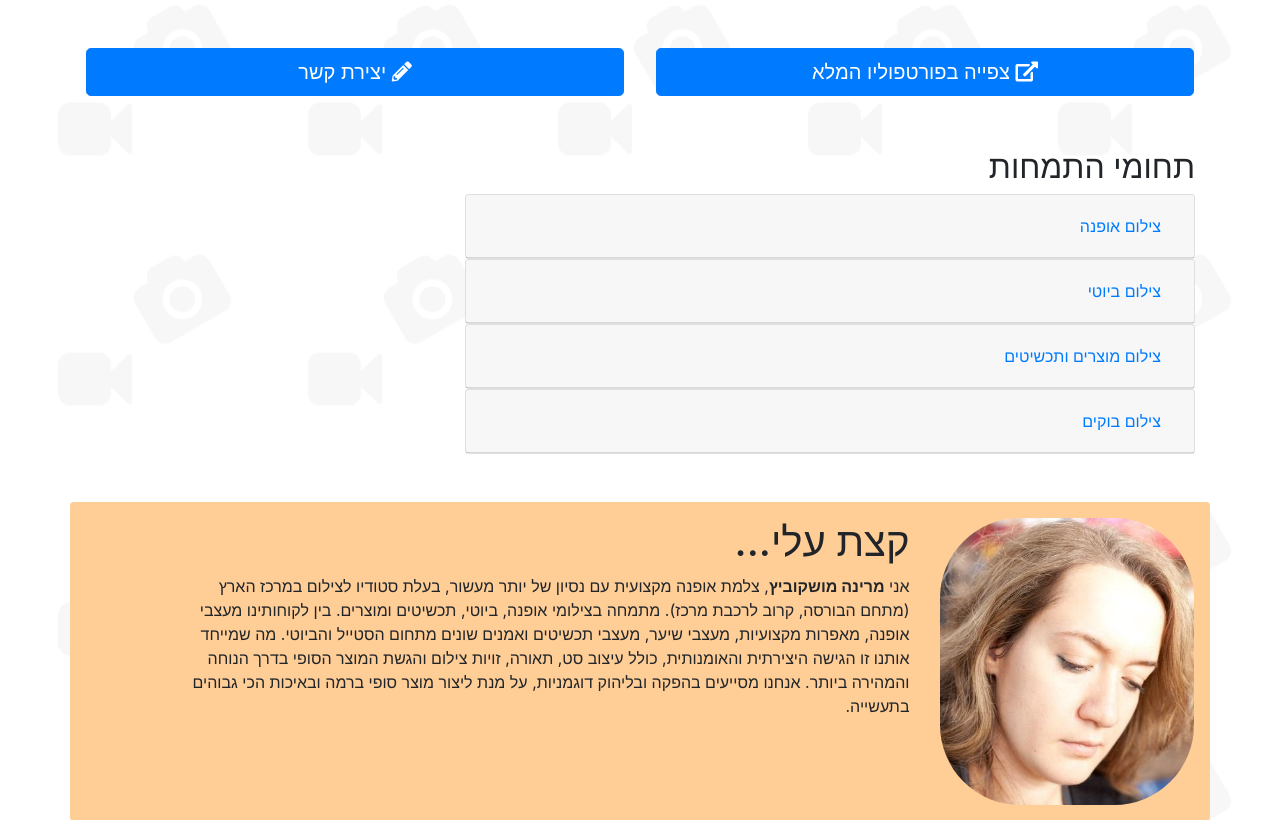
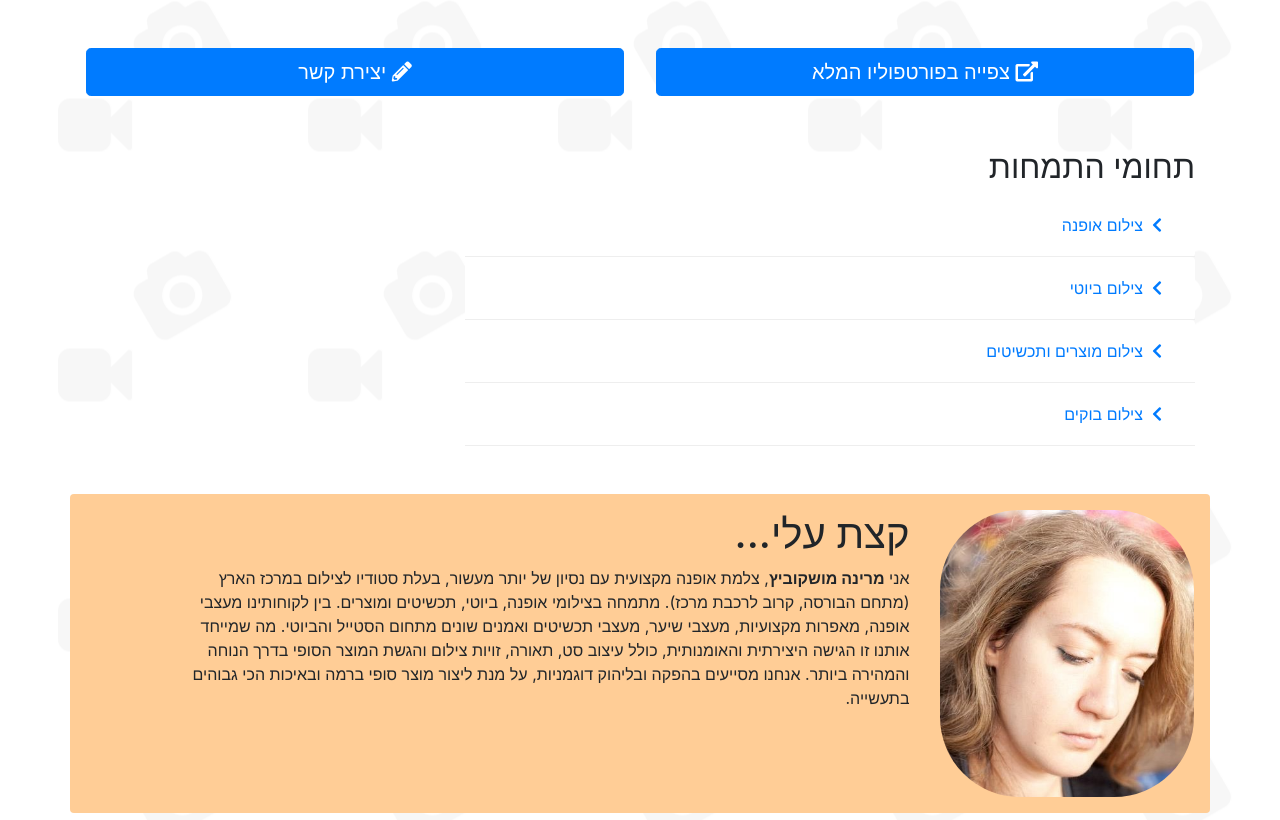
Before and after one commit to sgchris/multashkalp, a PHP site: page / in a window 1280 px wide. Shown: the part 770-1590 px from the top of the page. Run offline with PHP 8.4, Linux system fonts and the light colour scheme; some libraries are stand-ins or nearby versions.

Commit message:
updated bullets styles. added chevron icons

```diff
--- a/assets/styles.css
+++ b/assets/styles.css
@@ -31,3 +31,27 @@ body {
     box-sizing: border-box;
     display: none;
 }
+
+.categories-bullets .card {
+    border: 0;
+}
+
+.categories-bullets .card-header {
+    background: transparent;
+    border-bottom: 1px solid #EEE
+
+}
+
+.categories-bullets button .fa-chevron-left {
+    display: none;
+}
+.categories-bullets button .fa-chevron-down {
+    display: inline-block;
+}
+
+.categories-bullets button.collapsed .fa-chevron-left {
+    display: inline-block;
+}
+.categories-bullets button.collapsed .fa-chevron-down {
+    display: none;
+}
--- a/index.php
+++ b/index.php
@@ -137,7 +137,7 @@
     ?>
 
     <!-- Accordion -->
-    <div class="container rtl mt-5">
+    <div class="container rtl mt-5 categories-bullets">
         <div class="row"><div class="col-12 col-md-8">
             <h2>תחומי התמחות</h2>
             <div class="accordion rtl" id="accordion">
@@ -145,10 +145,10 @@
                 <div class="card">
                     <div class="card-header" id="heading-<?php echo $i; ?>">
                         <h5 class="mb-0">
-                            <button class="btn btn-link" type="button"
+                            <button class="btn btn-link collapsed" type="button"
                                 data-toggle="collapse" data-target="#collapse-<?php echo $i; ?>"
                                 aria-expanded="true" aria-controls="collapse-<?php echo $i; ?>">
-                                <?php echo $bullet['title']; ?>
+                                <i class="fa fa-chevron-left"></i><i class="fa fa-chevron-down"></i>&nbsp;&nbsp;<?php echo $bullet['title']; ?>
                             </button>
                         </h5>
                     </div>
```
